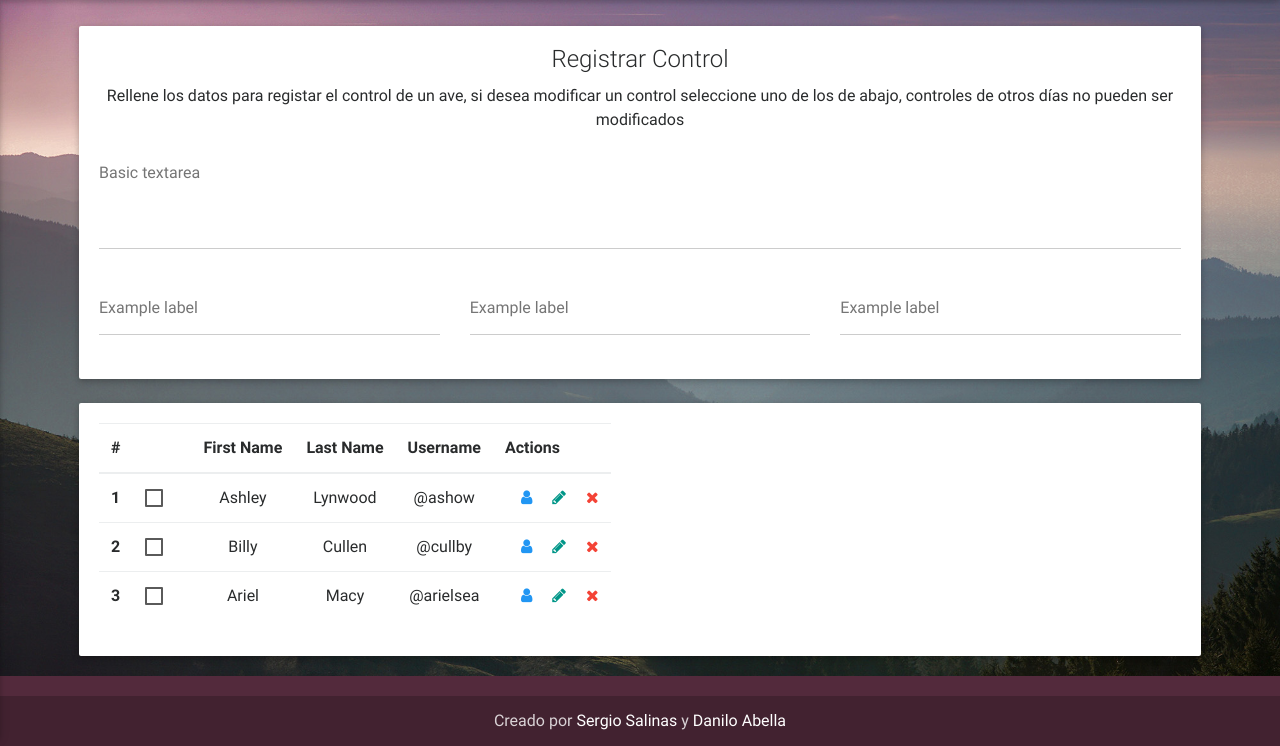
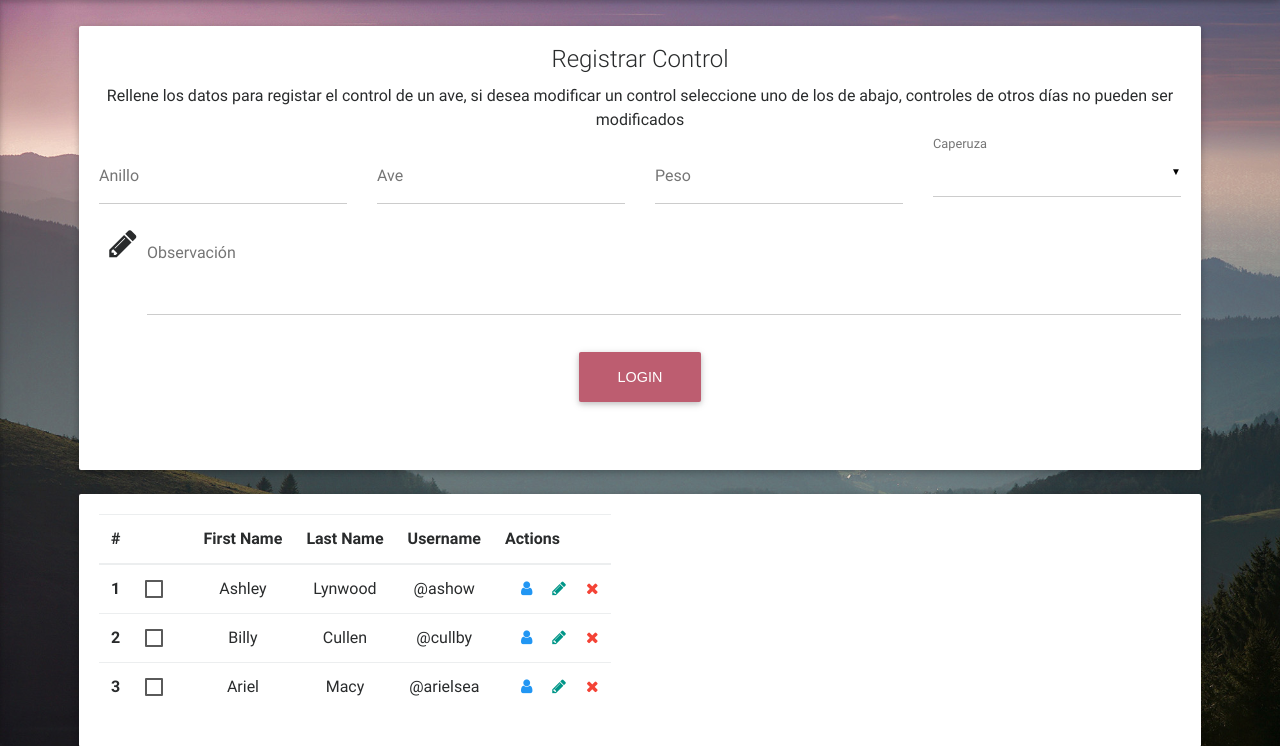
Before and after one commit to daniloabella18/Software-Mis-Aves, a PHP site: page /ave.php in a window 1280 px wide. Shown: the part 62-808 px from the top of the page. Run offline with PHP 8.4, Linux system fonts and the light colour scheme; a user stored in the database is signed in.

Commit message:
modeulo ave

```diff
--- a/assets/js/index.js
+++ b/assets/js/index.js
@@ -1,5 +1,8 @@
 
 $(".button-collapse").sideNav();
-
 var el = document.querySelector('.custom-scrollbar');
 Ps.initialize(el);
+
+$(document).ready(function() {
+   $('.mdb-select').material_select();
+ });
--- a/ave.php
+++ b/ave.php
@@ -1,5 +1,14 @@
 <?php
- session_start();
+  session_start();
+  if($_SESSION["loggedin"] != true) {
+      echo("Access denied!");
+      exit();
+  }
+  require_once("db_const.php");
+  $conexion = new mysqli($host_db, $user_db, $pass_db, $db_name);
+  if ($conexion->connect_error) {
+   die("La conexion falló: " . $conexion->connect_error);
+  }
 include 'layouts/head.php';
 ?>
 
@@ -40,53 +49,63 @@ include 'layouts/head.php';
       <div class="card card-block">
                 <h4 class="card-title">Registrar Control</h4>
                 <p class="card-text">Rellene los datos para registar el control de un ave, si desea modificar un control seleccione uno de los de abajo, controles de otros días no pueden ser modificados</p>
-        <form>
-
-
-            <!--Second row-->
-            <div class="row">
-                <!--First column-->
-                <div class="col-md-12">
-
-                    <div class="md-form">
-                        <textarea type="text" id="form76" class="md-textarea"></textarea>
-                        <label for="form76">Basic textarea</label>
-                    </div>
-
-                </div>
-            </div>
-            <!--/.Second row-->
-
+        <form  Name ="form1" Method ="POST" ACTION = "send.php">
             <!--Third row-->
             <div class="row">
 
                 <!--First column-->
-                <div class="col-md-4">
+                <div class="col-md-3">
                     <div class="md-form">
-                        <input type="text" id="form41" class="form-control">
-                        <label for="form41" class="">Example label</label>
+                        <input type="text" id="form41" class="form-control" name="anillo">
+                        <label for="form41" class="">Anillo</label>
                     </div>
                 </div>
 
                 <!--Second column-->
-                <div class="col-md-4">
+                <div class="col-md-3">
                     <div class="md-form">
-                        <input type="text" id="form51" class="form-control">
-                        <label for="form51" class="">Example label</label>
+                        <input type="text" id="form51" class="form-control" name="ave">
+                        <label for="form51" class="ave">Ave</label>
                     </div>
                 </div>
 
                 <!--Third column-->
-                <div class="col-md-4">
+                <div class="col-md-3">
                     <div class="md-form">
-                        <input type="text" id="form61" class="form-control">
-                        <label for="form61" class="">Example label</label>
+                        <input type="text" id="form61" class="form-control" name="peso">
+                        <label for="form61" class="">Peso</label>
                     </div>
                 </div>
-
+                <!--Third column-->
+                <div class="col-md-3">
+                  <div class="md-form">
+                  <select class="mdb-select" name="caperuza">
+                    <option value="" disabled selected></option>
+                    <option value="c">Con</option>
+                    <option value="s">Sin</option>
+                  </select>
+                  <label for="form61" >Caperuza</label>
+                  </div>
+                </div>
             </div>
             <!--/.Third row-->
+
+            <div class="row">
+              <!--Textarea with icon prefix-->
+              <div class="col-md-12">
+                <div class="md-form">
+                    <i class="fa fa-pencil prefix"></i>
+                    <textarea type="text" id="form8" class="md-textarea" name="observacion"></textarea>
+                    <label for="form8">Observación</label>
+                </div>
+              </div>
+            </div>
+            <div class="md-form form-group">
+                <button type="submit" href="send.php" class="btn btn-primary btn-lg">Login</a>
+            </div>
         </form>
+
+
 
         </div>
 
```
Also changed, not shown: send.php (+6 -1 lines).
